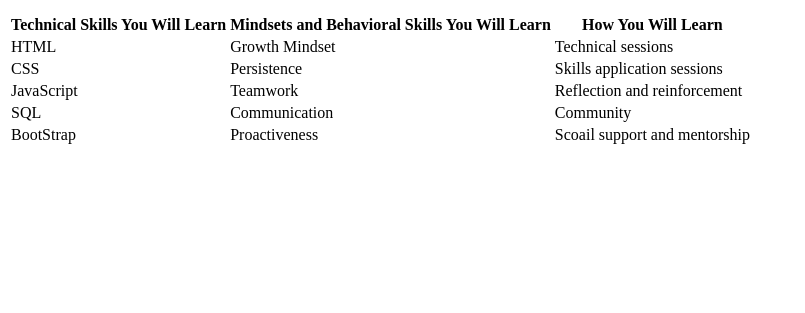
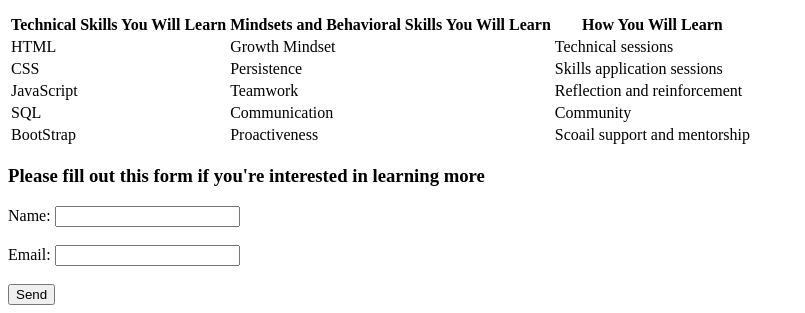
Before and after one commit to tifngo/HTML-Debrief-Practice-Project, a plain HTML site: page index.html in a window 1280 px wide. Shown: the part 822-1135 px from the top of the page, without its empty margins (0-805 px from the left). Before the commit the page ends 977 px from the top, so only its background shows below. Drawn offline with Linux system fonts and the light colour scheme.

Commit message:
Fourth commit. Added a form.

```diff
--- a/index.html
+++ b/index.html
@@ -60,6 +60,19 @@
           <td scope="row">Scoail support and mentorship</td>
         </tr>
       </table>
+
+      <form action="/index.html" method="POST">
+        <h3>Please fill out this form if you're interested in learning more</h3>
+        <label for="name">Name:</label>
+        <input type="text" name="name" id="name">
+        <br>
+        <br>
+        <label for="email">Email:</label>
+        <input type="text" name="email" id="email">
+        <br>
+        <br>
+        <input type="submit" value="Send">
+      </form>
     </main>
   </body>
 </html>
```
